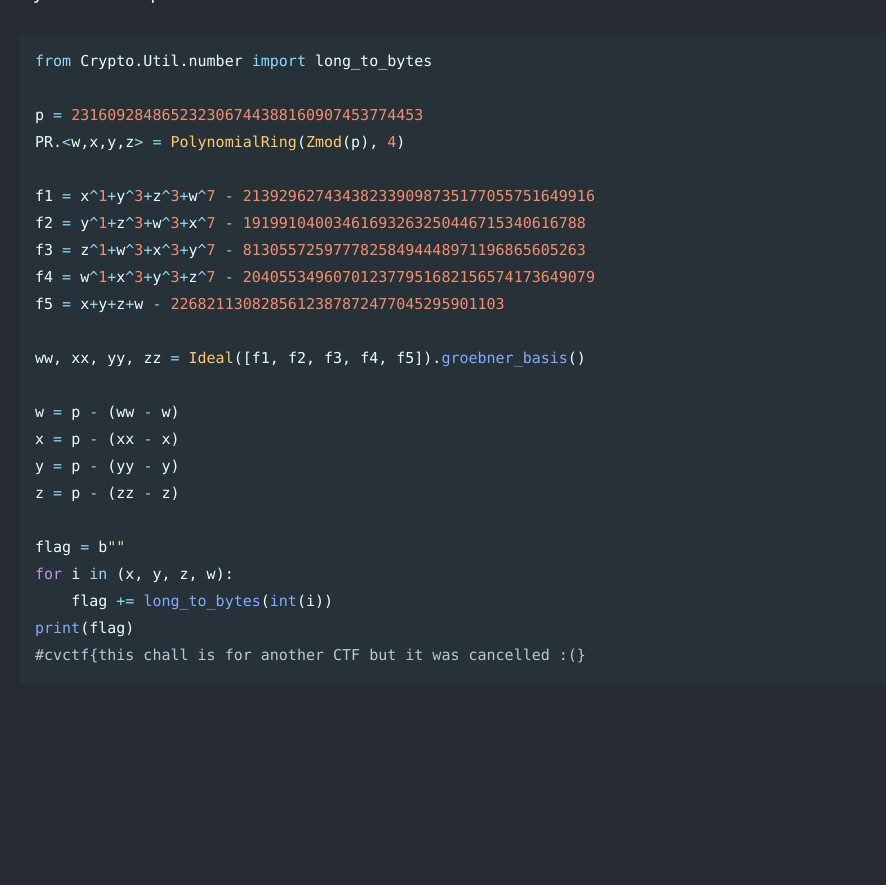
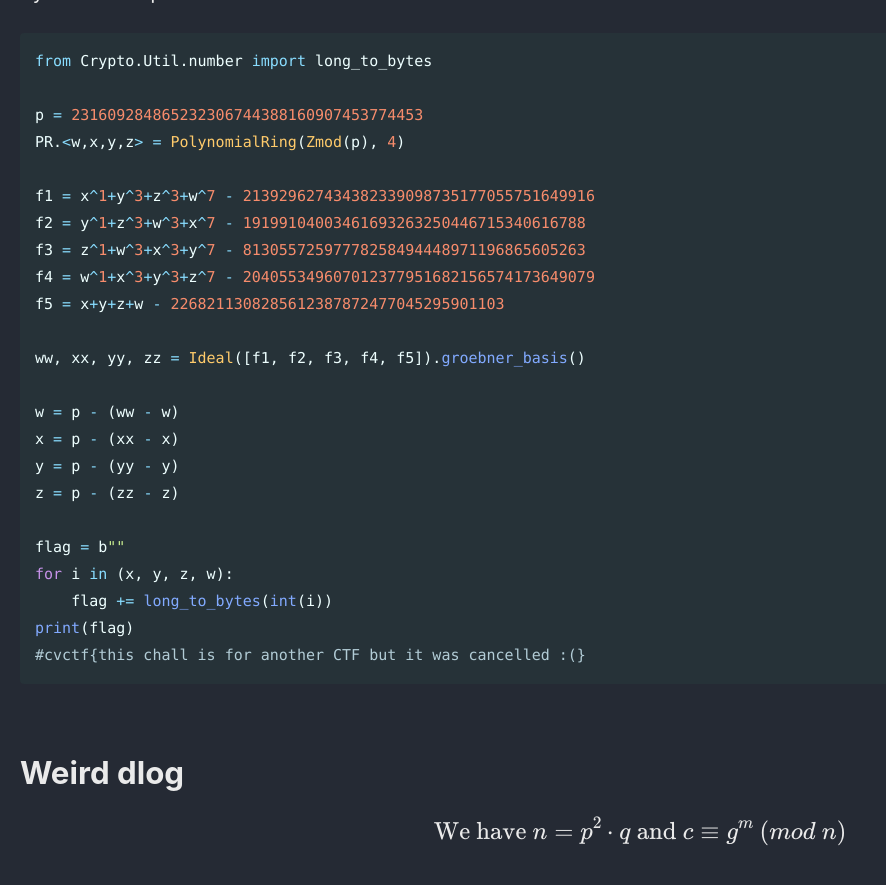
Before and after one commit to Connor-McCartney/Connor-McCartney.github.io, a Jekyll site: the page built from _pages/cryptography/other/cryptoverse-CTF-2022.md, in a window 1280 px wide and 900 px high, scrolled down 10688 px. Shown: the top 885 px of the window, without its empty margins (0-886 px from the left). Built offline with Jekyll 4.4.1, drawn with Linux system fonts in a browser that asks for light colours; cached includes are drawn as plain includes; before the commit the page ends 11473 px from its top, so only the background shows below that.

Commit message:
Update cryptoverse-CTF-2022.md

````diff
--- a/_pages/cryptography/other/cryptoverse-CTF-2022.md
+++ b/_pages/cryptography/other/cryptoverse-CTF-2022.md
@@ -427,3 +427,9 @@ print(flag)
 ```
 
 <br>
+
+# Weird dlog
+
+$$
+\text{We have } n = p^2 \cdot q \text{ and } c \equiv g^m \ (mod \ n)
+$$
````
